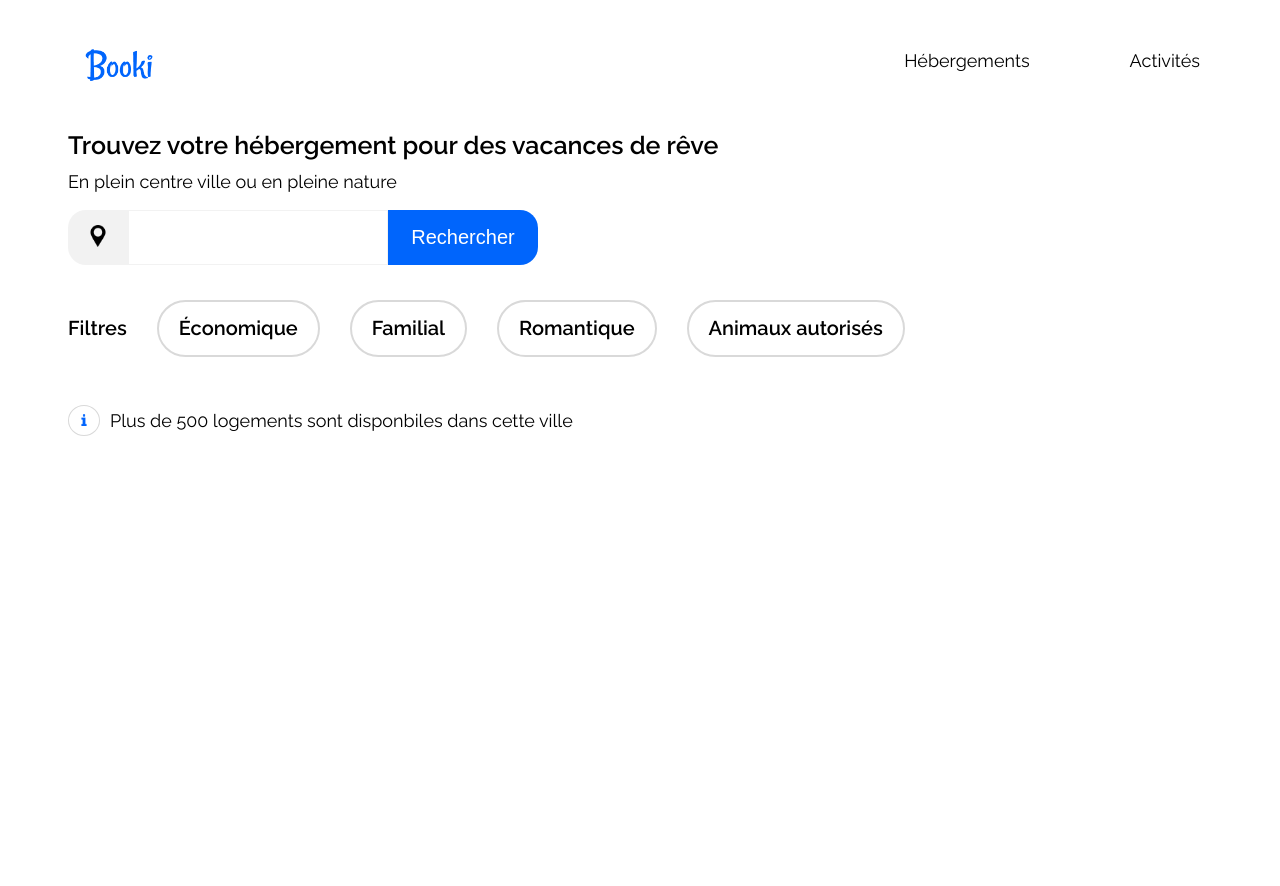
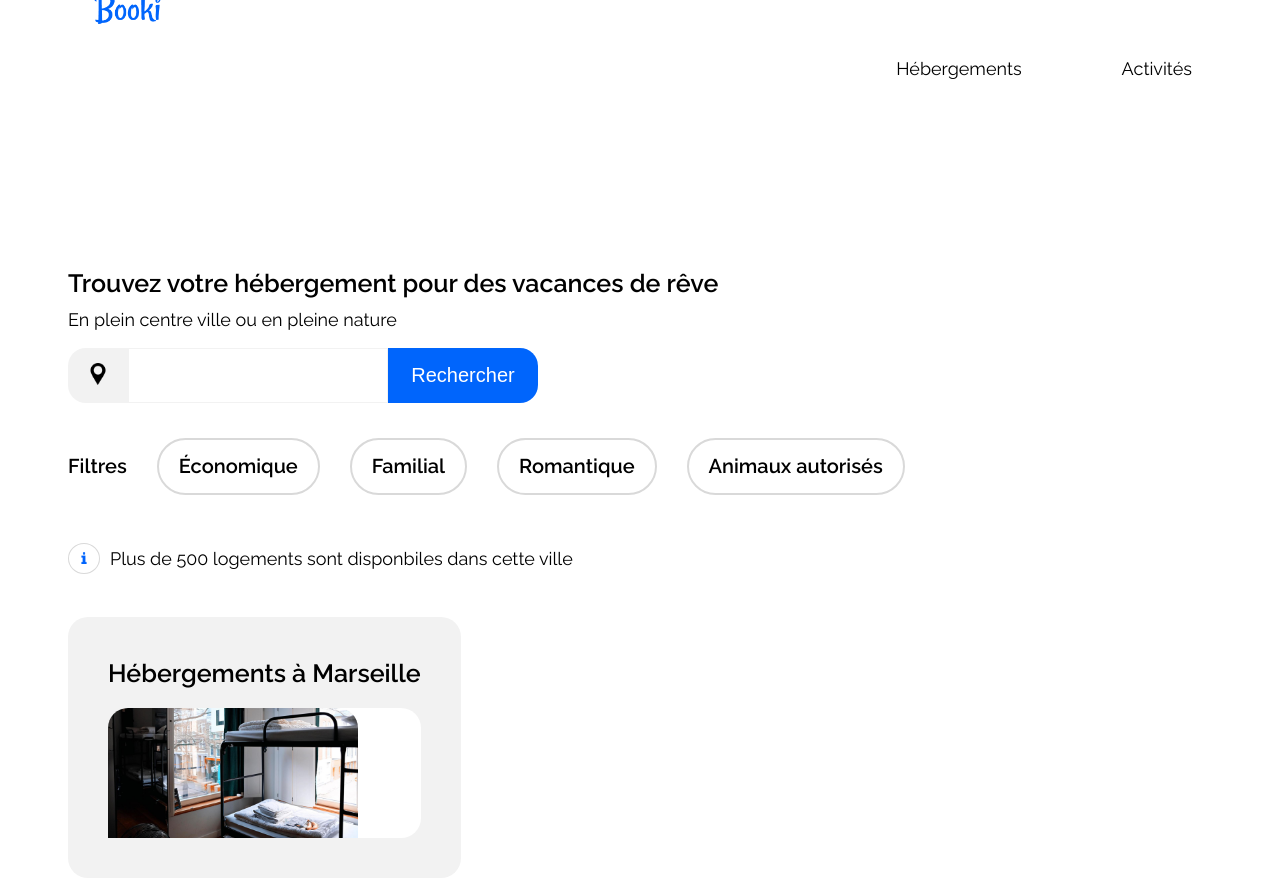
Before and after one commit to TerryDodre/OCR_P1, a plain HTML site: page index.html in a window 1280 px wide. Before the commit the page ends 800 px from the top, so only its background shows below. Drawn offline with Linux system fonts and the light colour scheme.

Commit message:
after visio

```diff
--- a/css/main.css
+++ b/css/main.css
@@ -3,15 +3,16 @@ body{
 }
 
 header{
-	position: absolute;
+	/* position: absolute;
 	top: 0;
-	left: 0;
+	left: 0; */
 	width: 100%;
 	height: 130px;
 }
 
 header img{
 	position: absolute;
+	//changer ça
 	top: 50%;
 	transform: translateY(-50%);
 	margin-left: 85px;
@@ -161,3 +162,41 @@ header .navbar-item a:hover{
 	margin-left: 10px;
 	font-size: 18px;
 }
+
+#accommodation{
+	margin-top: 30px;
+	margin-left: 60px;
+	margin-right: 60px;
+	display: flex;
+}
+
+#accommodation .accommodation_marseille{
+	height: auto;
+	width: auto;
+	padding: 40px;
+	padding-top: 20px;
+	border-radius: 20px;
+	background-color: #F2F2F2;
+}
+
+#accommodation .accommodation_marseille h1{
+	font-size: 25px;
+	font-weight: 600;
+}
+
+#accommodation .accommodation_marseille span{
+	display: flex;
+	/* height: auto; */
+	/* width: auto; */
+	/* padding: 8px; */
+	border-radius: 20px;
+	background-color: white;
+}
+
+#accommodation .accommodation_marseille img{
+	height: 130px;
+	width: 250px;
+	border-top-left-radius: 20px;
+	border-top-right-radius: 20px;
+	object-fit: cover;
+}
--- a/index.html
+++ b/index.html
@@ -48,6 +48,10 @@
 
 		<!-- Section 2 Accommodation -->
 		<section id="accommodation">
+			<div class="accommodation_marseille">
+				<h1>Hébergements à Marseille</h1>
+				<span><img src="images/hebergements/3_medium/marcus-loke-WQJvWU_HZFo-unsplash.jpg"></span>
+			</div>
 		</section>
 
 		<!-- Section 3 Activity -->
```
Also changed, not shown: 1 other file.
